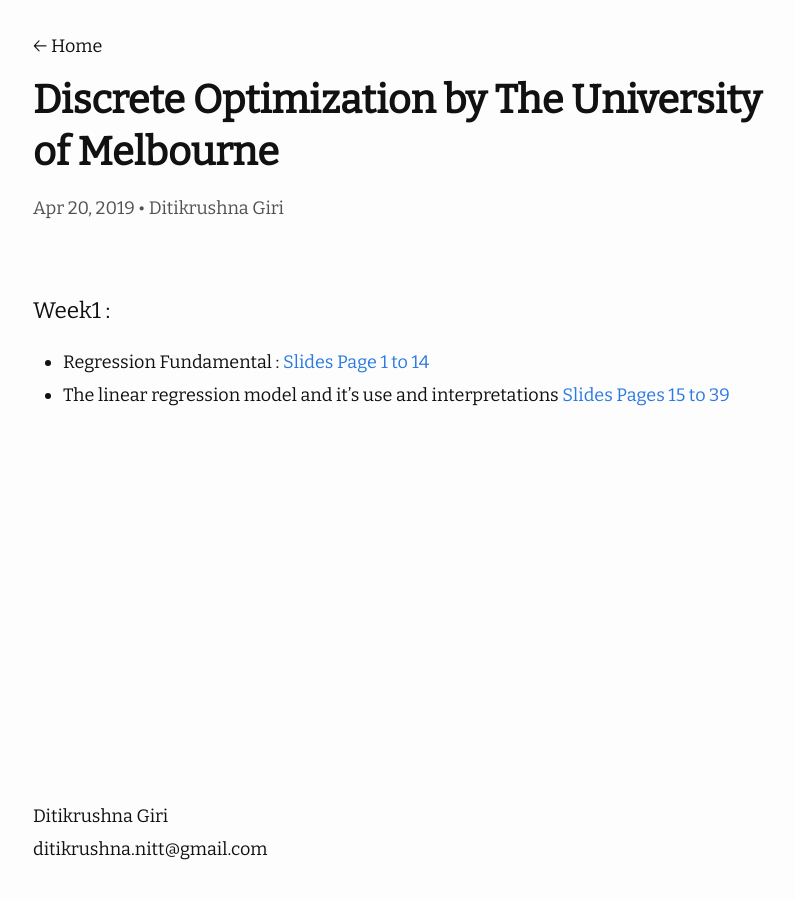
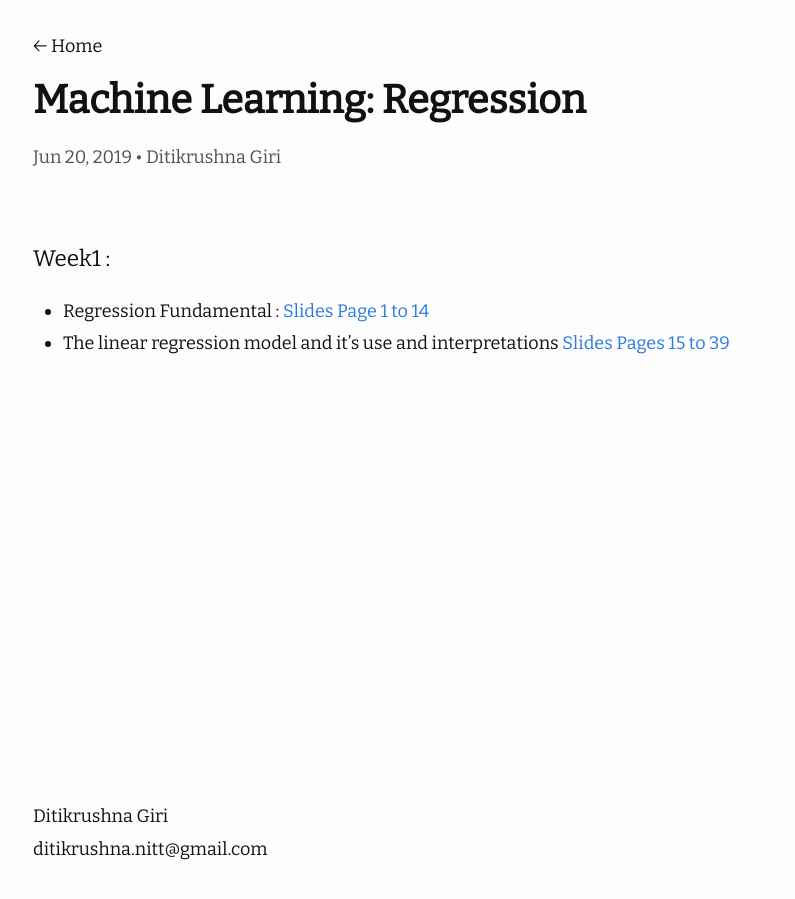
Before and after one commit to ditikrushna/eNotes, a Jekyll site: the page built from _posts/2019-06-20-Machine Learning: Regression.md, in a window 1280 px wide. Shown: the whole page, without its empty margins (237-1032 px from the left). Built offline with Jekyll 4.4.1, drawn with Linux system fonts in a browser that asks for light colours; nearby versions of some CDN libraries.

Commit message:
Update and rename 2019-04-20-Machine Learning: Regression.md to 2019-06-20-Machine Learning: Regression.md

```diff
--- a/_posts/2019-04-20-Machine Learning: Regression.md
+++ b/_posts/2019-06-20-Machine Learning: Regression.md
@@ -1,6 +1,6 @@
 ---
 layout: post
-title: "Discrete Optimization by The University of Melbourne"
+title: "Machine Learning: Regression "
 categories: misc
 author: "Ditikrushna Giri"
 ---
```
